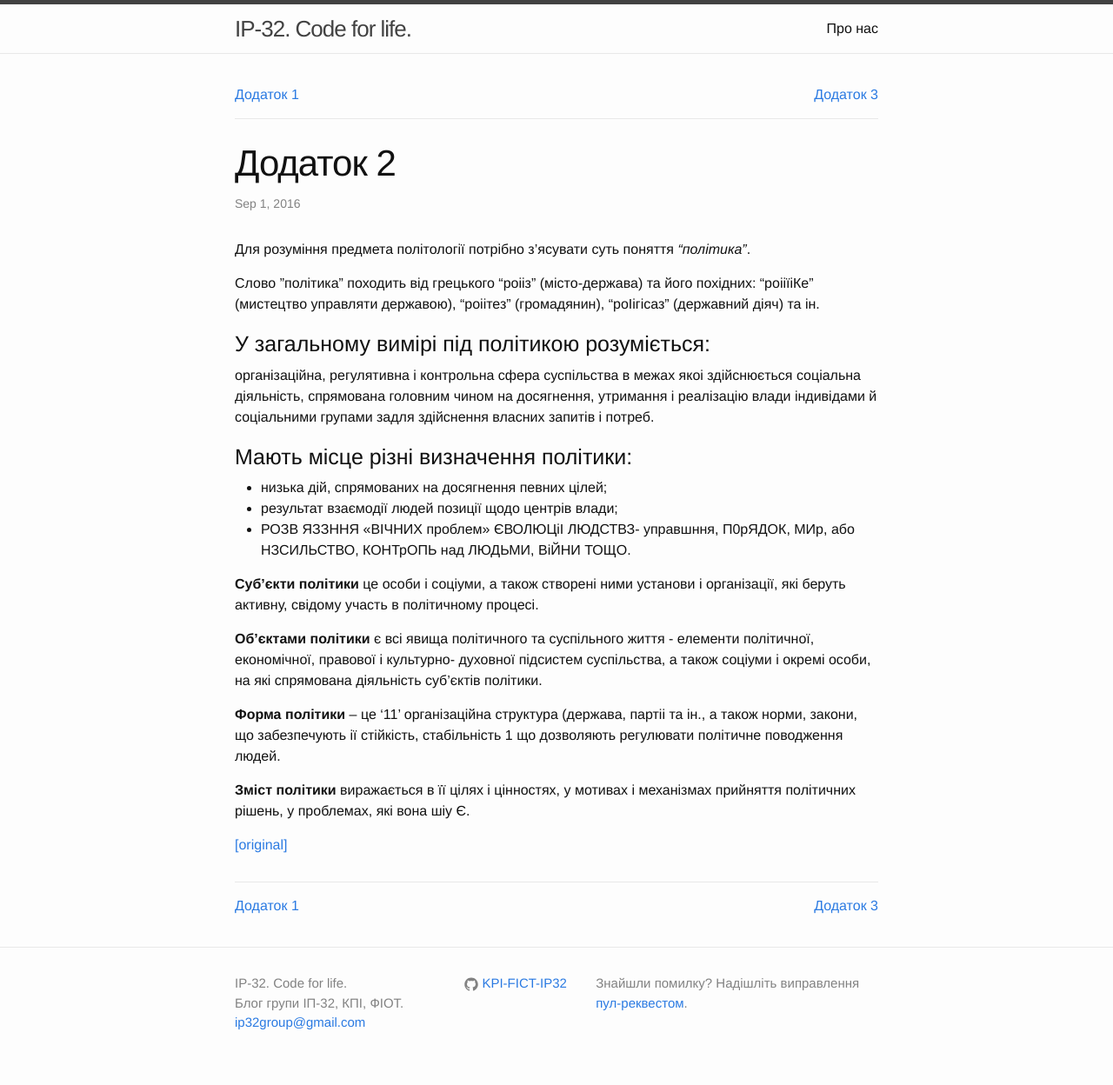
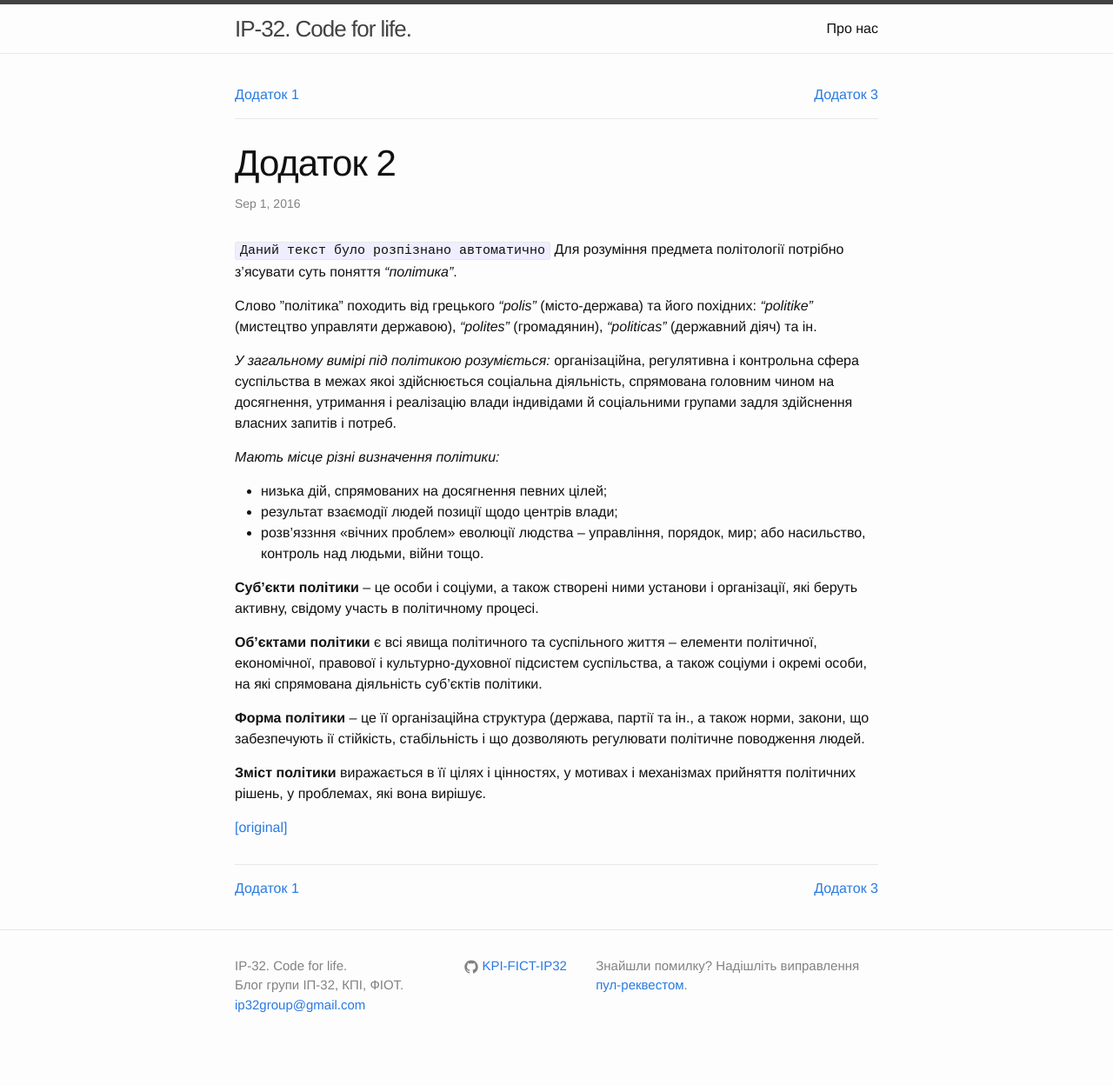
Before and after one commit to KPI-FICT-IP32/Blog, a Jekyll site: the page built from _posts/kpi/s07_politology/2016-09-01-dodatok-02.markdown, in a window 1280 px wide. Shown: the whole page at 87% size. Built offline with Jekyll 4.4.1, drawn with Linux system fonts in a browser that asks for light colours; after the commit the page ends 1227 px from its top, so only the background shows below that.

Commit message:
Beautify OCR text

```diff
--- a/_posts/kpi/s07_politology/2016-09-01-dodatok-02.markdown
+++ b/_posts/kpi/s07_politology/2016-09-01-dodatok-02.markdown
@@ -5,27 +5,27 @@
 categories: kpi_s07_politology
 ---
 
+`Даний текст було розпізнано автоматично`
 Для розуміння предмета політології потрібно з'ясувати суть поняття *"політика"*.
 
-Слово ”політика" походить від грецького "роііз" (місто-держава) та його похідних: "роііїіКе" (мистецтво управляти державою), "роіітез" (громадянин), "роІігісаз" (державний діяч) та ін.
+Слово ”політика" походить від грецького *"polis"* (місто-держава) та його похідних: *"politike"* (мистецтво управляти державою), *"polites"* (громадянин), *"politicas"* (державний діяч) та ін.
 
 
-## У загальному вимірі під політикою розуміється:
-організаційна, регулятивна і контрольна сфера суспільства в межах якоі здійснюється соціальна діяльність, спрямована головним чином на досягнення, утримання і реалізацію влади індивідами й соціальними групами задля здійснення власних запитів і потреб.
+*У загальному вимірі під політикою розуміється:* організаційна, регулятивна і контрольна сфера суспільства в межах якоі здійснюється соціальна діяльність, спрямована головним чином на досягнення, утримання і реалізацію влади індивідами й соціальними групами задля здійснення власних запитів і потреб.
 
-## Мають місце різні визначення політики:
+*Мають місце різні визначення політики:*
 
 - низька дій, спрямованих на досягнення певних цілей;
 - результат взаємодії людей позиції щодо центрів влади;
-- РОЗВ ЯЗЗННЯ «ВІЧНИХ проблем» ЄВОЛЮЦіІ ЛЮДСТВЗ- управшння, П0рЯДОК, МИр, або НЗСИЛЬСТВО, КОНТрОПЬ над ЛЮДЬМИ, ВіЙНИ ТОЩО.
+- розв'яззння «вічних проблем» eволюції людства -- управління, порядок, мир; або насильство, контроль над людьми, війни тощо.
 
-**Суб'єкти політики** це особи і соціуми, а також створені ними установи і організації, які беруть активну, свідому участь в політичному процесі.
+**Суб'єкти політики** -- це особи і соціуми, а також створені ними установи і організації, які беруть активну, свідому участь в політичному процесі.
 
-**Об'єктами політики** є всі явища політичного та суспільного життя - елементи політичної, економічної, правової і культурно- духовної підсистем суспільства, а також соціуми і окремі особи, на які спрямована діяльність суб'єктів політики.
+**Об'єктами політики** є всі явища політичного та суспільного життя -- елементи політичної, економічної, правової і культурно-духовної підсистем суспільства, а також соціуми і окремі особи, на які спрямована діяльність суб'єктів політики.
 
-**Форма політики** -- це '11' організаційна структура (держава, партіі та ін., а також норми, закони, що забезпечують ії стійкість, стабільність 1 що дозволяють регулювати політичне поводження людей.
+**Форма політики** -- це її організаційна структура (держава, партії та ін., а також норми, закони, що забезпечують ії стійкість, стабільність і що дозволяють регулювати політичне поводження людей.
 
-**Зміст політики** виражається в її цілях і цінностях, у мотивах і механізмах прийняття політичних рішень, у проблемах, які вона шіу Є.
+**Зміст політики** виражається в її цілях і цінностях, у мотивах і механізмах прийняття політичних рішень, у проблемах, які вона вирішує.
 
 
 [[original]](https://pp.vk.me/c626228/v626228367/2e12e/kCX8stZgbUo.jpg)
```
Also changed, not shown: _posts/kpi/s07_politology/2016-09-01-dodatok-01.markdown (+6 -5 lines).
